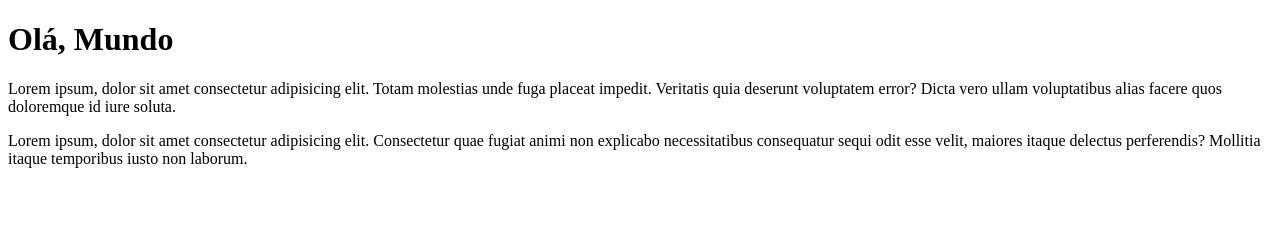
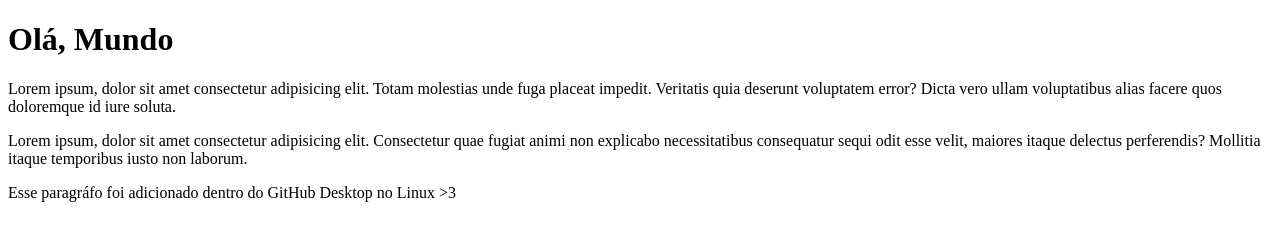
Before and after one commit to Rodrigojw2014/Ola-mundo, a plain HTML site: page site-exemplo/index.html in a window 1280 px wide. Drawn offline with Linux system fonts and the light colour scheme.

Commit message:
Parágrafo adicionado no Linux

```diff
--- a/site-exemplo/index.html
+++ b/site-exemplo/index.html
@@ -9,5 +9,6 @@
     <h1>Olá, Mundo</h1>
     <p>Lorem ipsum, dolor sit amet consectetur adipisicing elit. Totam molestias unde fuga placeat impedit. Veritatis quia deserunt voluptatem error? Dicta vero ullam voluptatibus alias facere quos doloremque id iure soluta.</p>
     <p>Lorem ipsum, dolor sit amet consectetur adipisicing elit. Consectetur quae fugiat animi non explicabo necessitatibus consequatur sequi odit esse velit, maiores itaque delectus perferendis? Mollitia itaque temporibus iusto non laborum.</p>
+    <p>Esse paragráfo foi adicionado dentro do GitHub Desktop no Linux &gt;3</p>
 </body>
 </html>
```
